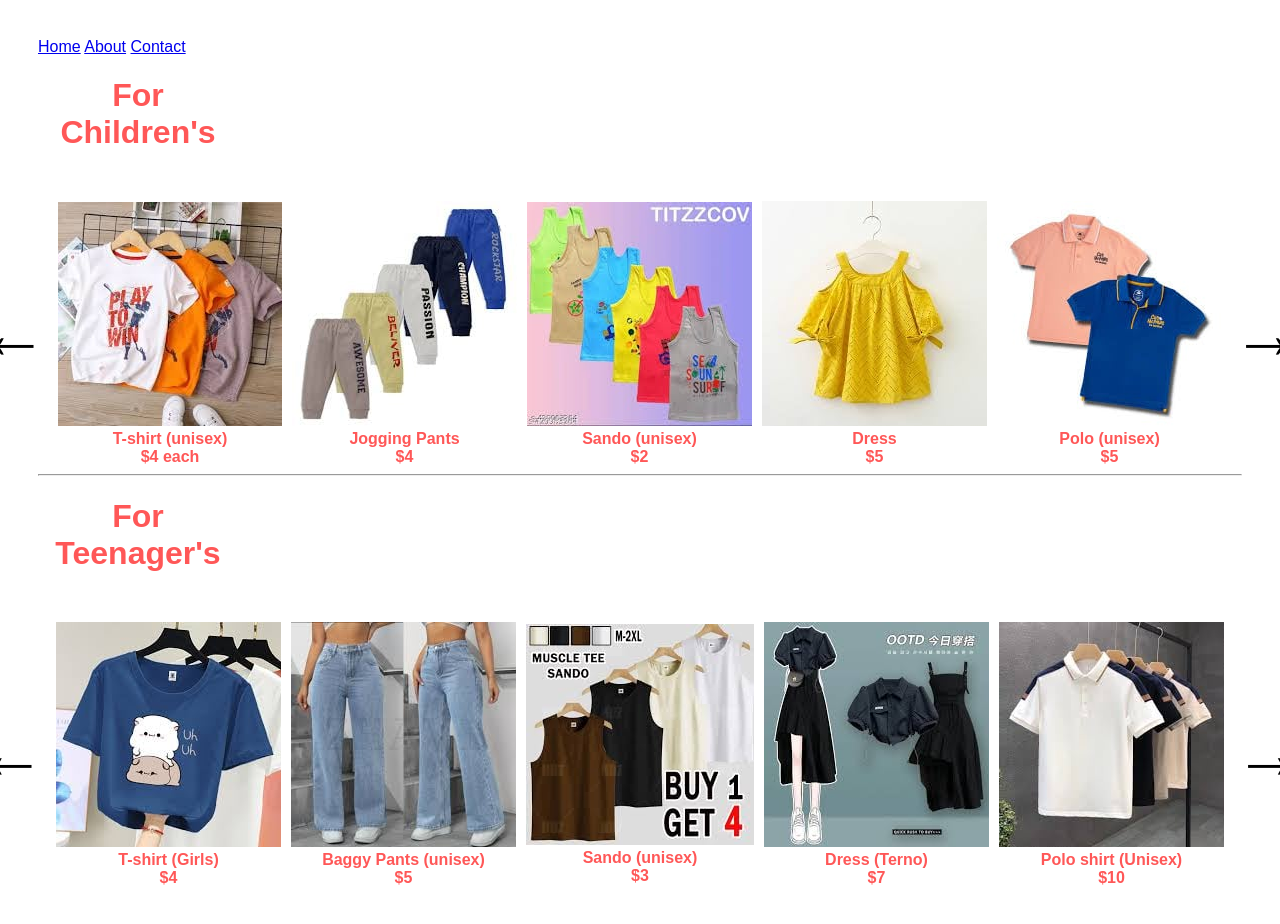
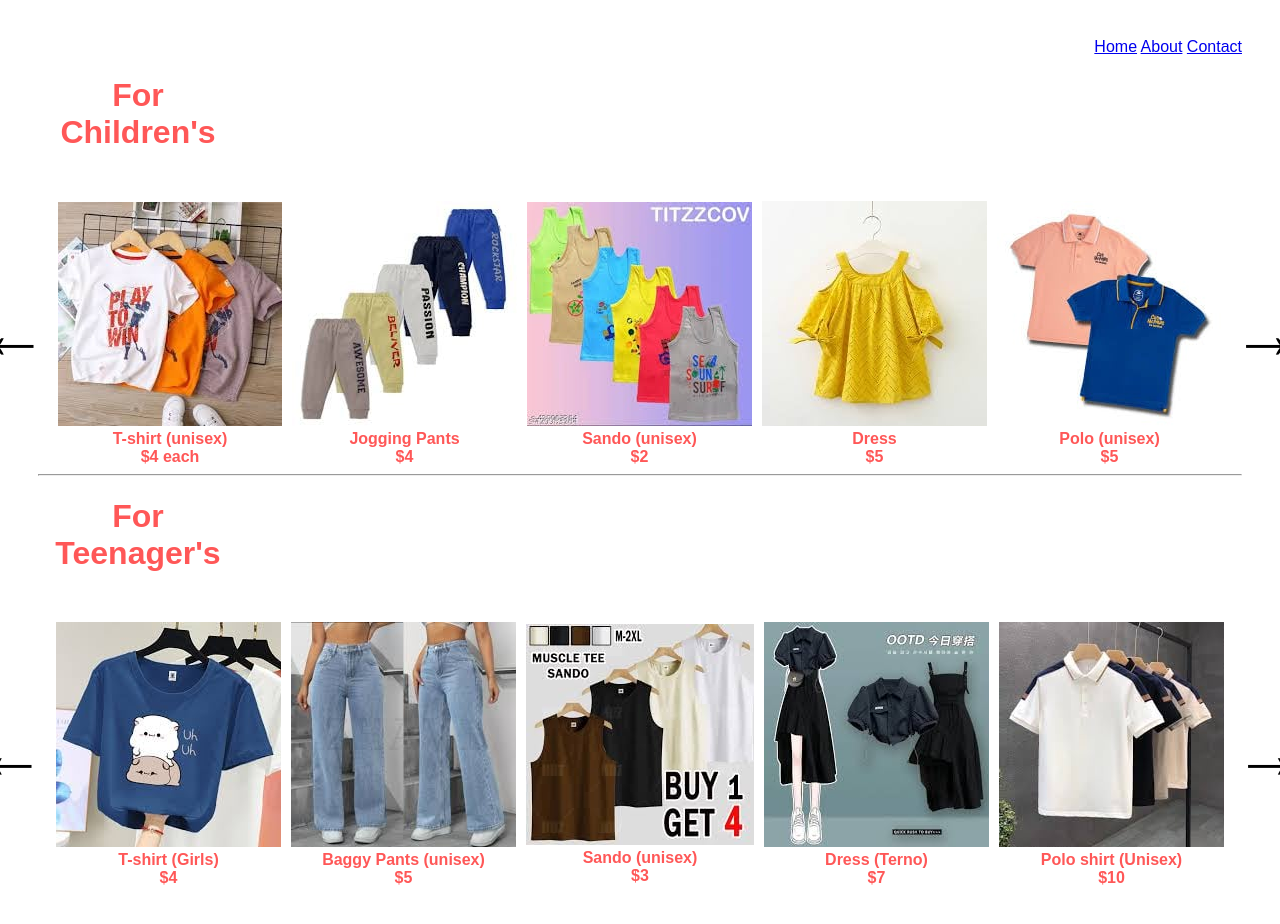
Before and after one commit to sanicabettyrose/first-page, a plain HTML site: page index(1).html in a window 1280 px wide. Shown: the top 924 px of the page. Drawn offline with Linux system fonts and the light colour scheme; files whose address does not match are found by name.

Commit message:
Update index(1).html

```diff
--- a/index(1).html
+++ b/index(1).html
@@ -46,7 +46,7 @@
     font-weight: bold;
   }
   .navigator {
-    text-align: left;
+    text-align: right;
   }
 </style>
 </head>
```
